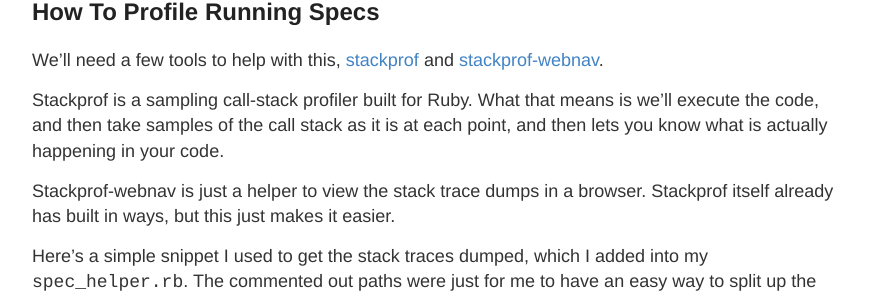
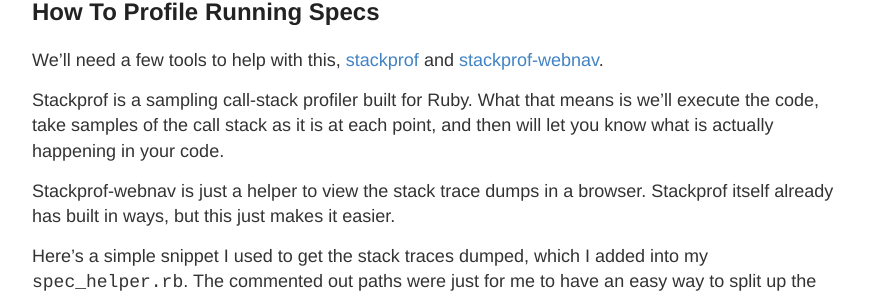
Before and after one commit to persado/persado.github.io, a Jekyll site: the page built from _posts/2020-01-22-speed-up-rspec-boot-time.md, in a window 1280 px wide and 900 px high, scrolled down 3537 px. Shown: the part 170-469 px from the top of the window, without its empty margins (198-1081 px from the left). Built offline with Jekyll 4.4.1, drawn with Linux system fonts in a browser that asks for light colours.

Commit message:
Update _posts/2020-01-22-speed-up-rspec-boot-time.md
Co-Authored-By: Jose Santiago <jose@binary-dev.com>

```diff
--- a/_posts/2020-01-22-speed-up-rspec-boot-time.md
+++ b/_posts/2020-01-22-speed-up-rspec-boot-time.md
@@ -94,7 +94,7 @@
 
 We'll need a few tools to help with this, [stackprof](https://github.com/tmm1/stackprof) and [stackprof-webnav](https://github.com/alisnic/stackprof-webnav).
 
-Stackprof is a sampling call-stack profiler built for Ruby. What that means is we'll execute the code, and then take samples of the call stack as it is at each point, and then lets you know what is actually happening in your code.
+Stackprof is a sampling call-stack profiler built for Ruby. What that means is we'll execute the code, take samples of the call stack as it is at each point, and then will let you know what is actually happening in your code.
 
 Stackprof-webnav is just a helper to view the stack trace dumps in a browser. Stackprof itself already has built in ways, but this just makes it easier.
 
```
